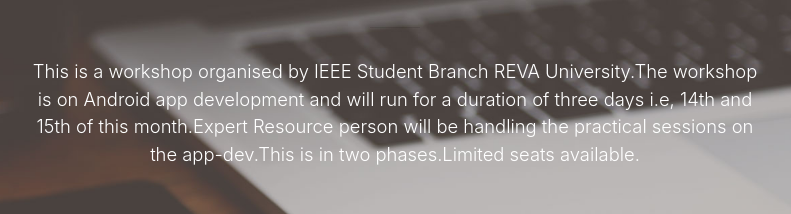
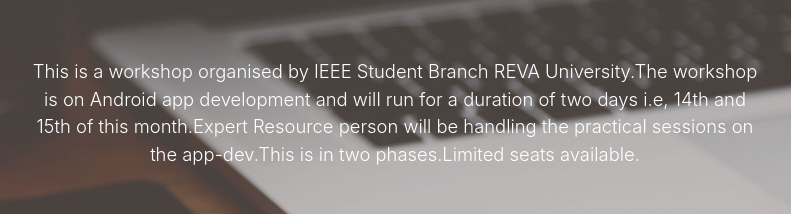
Before and after one commit to madworkshop/madworkshop.github.io, a website with bundled scripts: page index.html in a window 1280 px wide. Shown: the part 351-565 px from the top of the page, 245-1036 px from the left. Built offline with nearby package versions, Linux system fonts and the light colour scheme.

Commit message:
minor change

```diff
--- a/index.html
+++ b/index.html
@@ -62,7 +62,7 @@
           </div>
           <div class="col-lg-8 mx-auto">
             <p class="mb-5">This is a workshop organised by IEEE Student Branch REVA University.The workshop is on Android app development and
-            will run for a duration of three days i.e, 14th and 15th of this month.Expert Resource person will
+            will run for a duration of two days i.e, 14th and 15th of this month.Expert Resource person will
             be handling the practical sessions on the app-dev.This is in two phases.Limited seats available.</p>
             <a class="btn btn-primary btn-xl js-scroll-trigger" href="https://goo.gl/forms/K8Yg56xXcT7Szdaf1">REGISTER NOW</a>
           </div>
```
